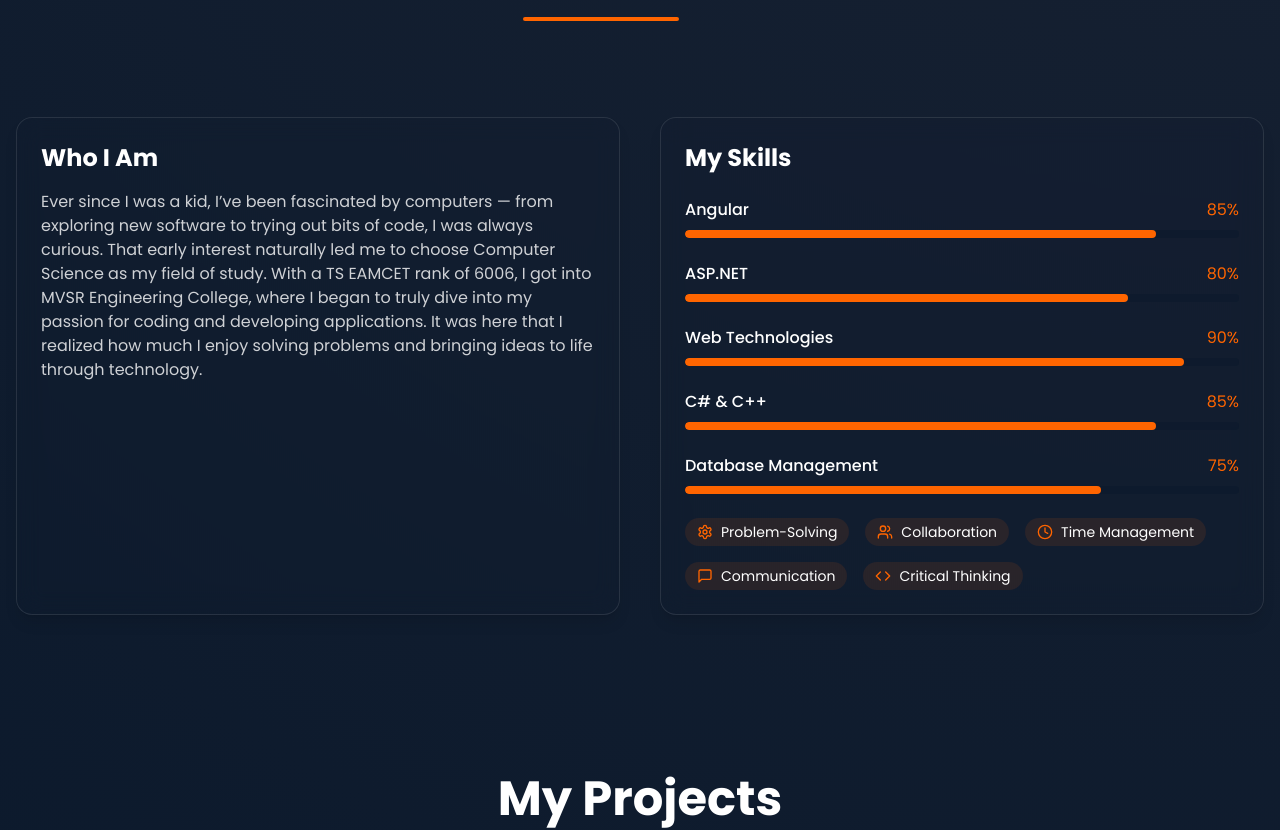
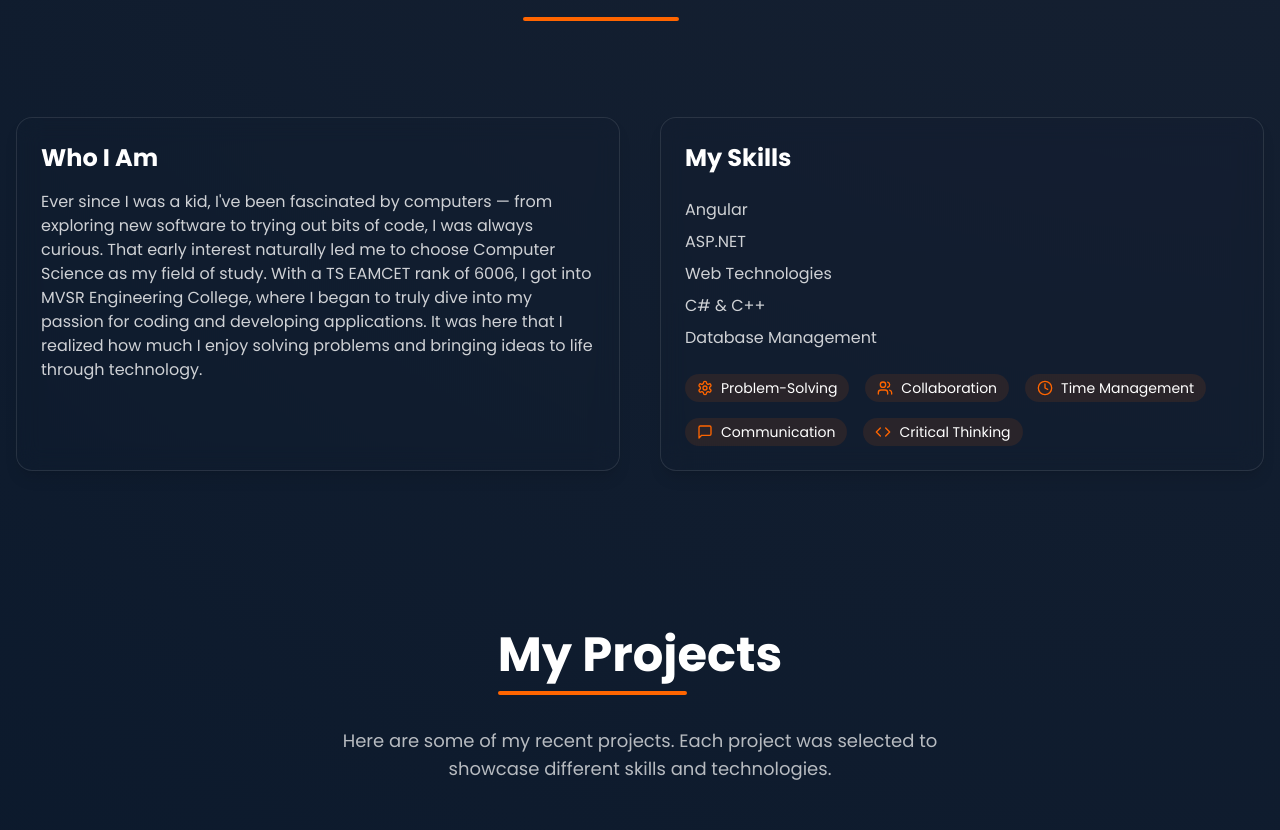
Before and after one commit to charanteja0017/portfolio, a React (Vite) app: page / in a window 1280 px wide. Shown: the part 923-1753 px from the top of the page. Built offline with nearby package versions, Linux system fonts and the light colour scheme.

Commit message:
Remove skill percentages
Remove the percentage display from the skills section in the About component.

```diff
--- a/src/components/About.tsx
+++ b/src/components/About.tsx
@@ -1,56 +1,6 @@
 
 import { useEffect, useState, useRef } from "react";
 import { Code, Settings, Users, Clock, MessageSquare, School, Database } from "lucide-react";
-
-interface SkillProps {
-  name: string;
-  percentage: number;
-  delay: number;
-}
-
-const Skill = ({ name, percentage, delay }: SkillProps) => {
-  const [width, setWidth] = useState(0);
-  const skillRef = useRef<HTMLDivElement>(null);
-
-  useEffect(() => {
-    const observer = new IntersectionObserver(
-      (entries) => {
-        const [entry] = entries;
-        if (entry.isIntersecting) {
-          setTimeout(() => {
-            setWidth(percentage);
-          }, delay);
-        }
-      },
-      { threshold: 0.1 }
-    );
-
-    if (skillRef.current) {
-      observer.observe(skillRef.current);
-    }
-
-    return () => {
-      if (skillRef.current) {
-        observer.unobserve(skillRef.current);
-      }
-    };
-  }, [percentage, delay]);
-
-  return (
-    <div ref={skillRef} className="mb-6">
-      <div className="flex justify-between mb-2">
-        <span className="font-medium">{name}</span>
-        <span className="text-primary">{percentage}%</span>
-      </div>
-      <div className="progress-bar">
-        <div
-          className="progress-fill"
-          style={{ width: `${width}%` }}
-        ></div>
-      </div>
-    </div>
-  );
-};
 
 const About = () => {
   const [animated, setAnimated] = useState(false);
@@ -79,11 +29,11 @@ const About = () => {
   }, []);
 
   const techSkills = [
-    { name: "Angular", percentage: 85, delay: 100 },
-    { name: "ASP.NET", percentage: 80, delay: 200 },
-    { name: "Web Technologies", percentage: 90, delay: 300 },
-    { name: "C# & C++", percentage: 85, delay: 400 },
-    { name: "Database Management", percentage: 75, delay: 500 },
+    "Angular",
+    "ASP.NET",
+    "Web Technologies",
+    "C# & C++",
+    "Database Management"
   ];
 
   const softSkills = [
@@ -108,7 +58,7 @@ const About = () => {
             <div className="glass-card h-full">
               <h3 className="text-2xl font-bold mb-4">Who I Am</h3>
               <p className="text-white/80 mb-6">
-                Ever since I was a kid, I’ve been fascinated by computers — from exploring new software to trying out bits of code, I was always curious. That early interest naturally led me to choose Computer Science as my field of study. With a TS EAMCET rank of 6006, I got into MVSR Engineering College, where I began to truly dive into my passion for coding and developing applications. It was here that I realized how much I enjoy solving problems and bringing ideas to life through technology.
+                Ever since I was a kid, I've been fascinated by computers — from exploring new software to trying out bits of code, I was always curious. That early interest naturally led me to choose Computer Science as my field of study. With a TS EAMCET rank of 6006, I got into MVSR Engineering College, where I began to truly dive into my passion for coding and developing applications. It was here that I realized how much I enjoy solving problems and bringing ideas to life through technology.
               </p>
             </div>
           </div>
@@ -116,14 +66,13 @@ const About = () => {
           <div className={`transition-all duration-700 delay-500 ${animated ? 'opacity-100 translate-x-0' : 'opacity-0 translate-x-10'}`}>
             <div className="glass-card h-full">
               <h3 className="text-2xl font-bold mb-6">My Skills</h3>
-              {techSkills.map((skill, index) => (
-                <Skill
-                  key={index}
-                  name={skill.name}
-                  percentage={skill.percentage}
-                  delay={skill.delay}
-                />
-              ))}
+              <div className="space-y-2 mb-6">
+                {techSkills.map((skill, index) => (
+                  <div key={index} className="text-white/80">
+                    {skill}
+                  </div>
+                ))}
+              </div>
               <div className="mt-6 flex flex-wrap gap-4">
                 {softSkills.map((skill, index) => (
                   <div key={index} className="flex items-center gap-2 bg-primary/10 px-3 py-1 rounded-full">
```
